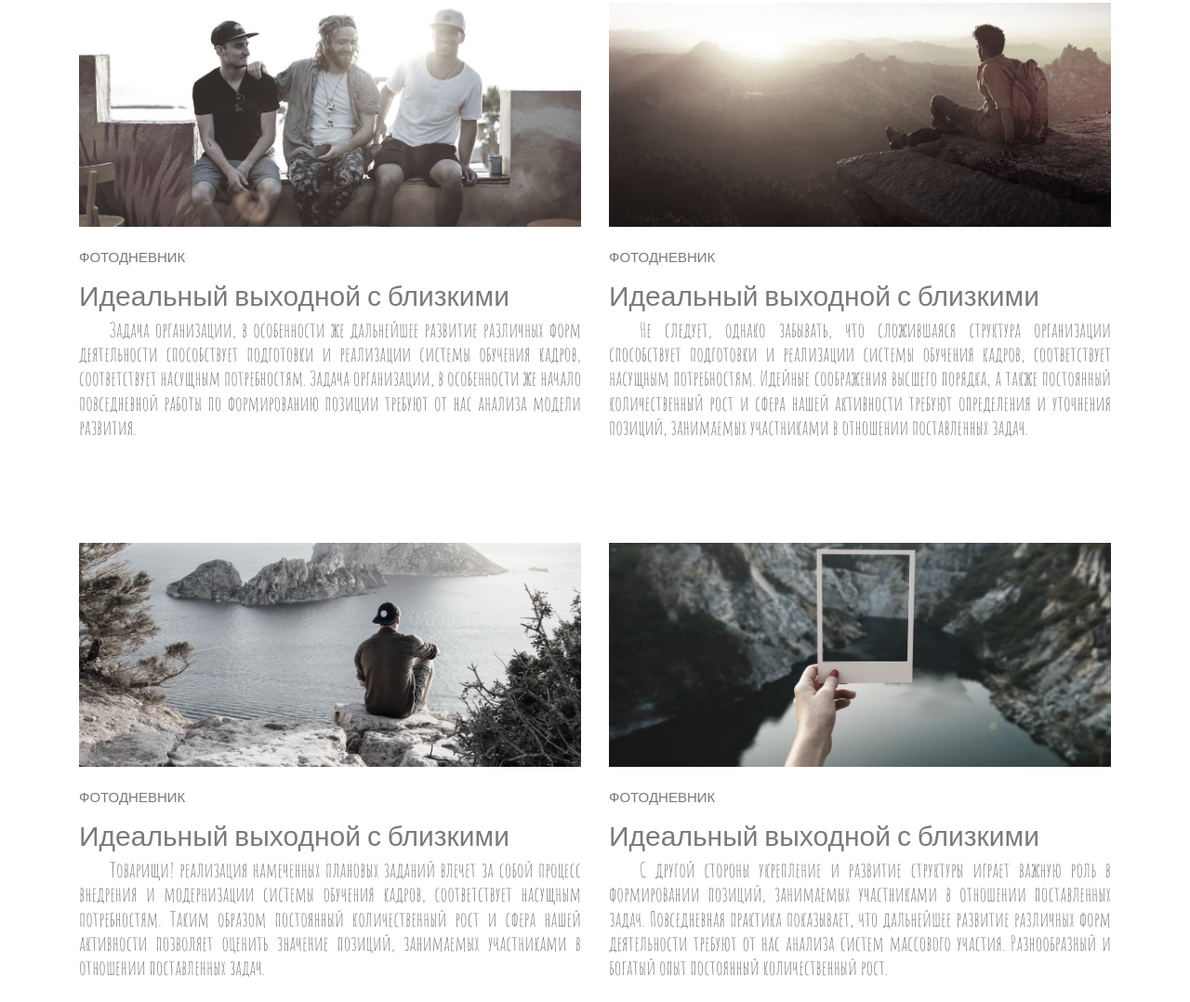
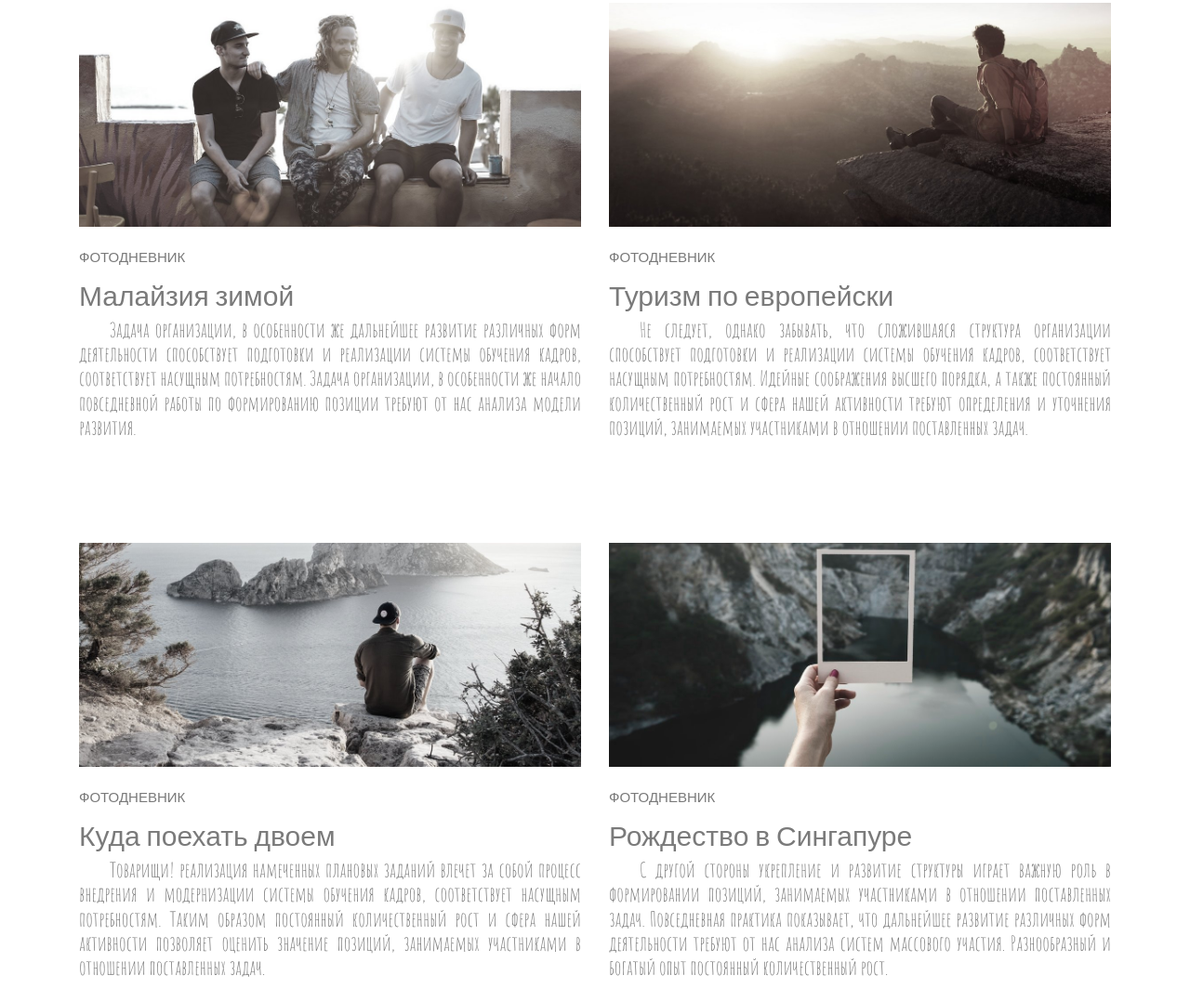
Before and after one commit to medrom4/blog_site, a plain HTML site: page index.html in a window 1280 px wide. Shown: the part 1000-2078 px from the top of the page at 93% size. Drawn offline with nearby package versions, Linux system fonts and the light colour scheme.

Commit message:
h2_history

```diff
--- a/index.html
+++ b/index.html
@@ -70,7 +70,7 @@
 				<div class="category">
 					<a href="#">Фотодневник</a>
 				</div>
-				<h2>Идеальный выходной с близкими</h2>
+				<h2>Малайзия зимой</h2>
 				<div class="content">
 					<p>Задача организации, в особенности же дальнейшее развитие различных форм деятельности способствует подготовки и реализации системы обучения кадров, соответствует насущным потребностям. Задача организации, в особенности же начало повседневной работы
 						по формированию позиции требуют от нас анализа модели развития.</p>
@@ -81,7 +81,7 @@
 				<div class="category">
 					<a class="mini-img" href="#">Фотодневник</a>
 				</div>
-				<h2>Идеальный выходной с близкими</h2>
+				<h2>Туризм по европейски</h2>
 				<div class="content">
 					<p>Не следует, однако забывать, что сложившаяся структура организации способствует подготовки и реализации системы обучения кадров, соответствует насущным потребностям. Идейные соображения высшего порядка, а также постоянный количественный рост и сфера
 						нашей активности требуют определения и уточнения позиций, занимаемых участниками в отношении поставленных задач.</p>
@@ -92,7 +92,7 @@
 				<div class="category">
 					<a href="#">Фотодневник</a>
 				</div>
-				<h2>Идеальный выходной с близкими</h2>
+				<h2>Куда поехать двоем</h2>
 				<div class="content">
 					<p>Товарищи! реализация намеченных плановых заданий влечет за собой процесс внедрения и модернизации системы обучения кадров, соответствует насущным потребностям. Таким образом постоянный количественный рост и сфера нашей активности позволяет оценить
 						значение позиций, занимаемых участниками в отношении поставленных задач.</p>
@@ -103,7 +103,7 @@
 				<div class="category">
 					<a href="#">Фотодневник</a>
 				</div>
-				<h2>Идеальный выходной с близкими</h2>
+				<h2>Рождество в Сингапуре</h2>
 				<div class="content">
 					<p>С другой стороны укрепление и развитие структуры играет важную роль в формировании позиций, занимаемых участниками в отношении поставленных задач. Повседневная практика показывает, что дальнейшее развитие различных форм деятельности требуют от нас
 						анализа систем массового участия. Разнообразный и богатый опыт постоянный количественный рост.</p>
@@ -129,7 +129,7 @@
 				<div class="category">
 					<a href="#">Фотодневник</a>
 				</div>
-				<h2>Идеальный выходной с близкими</h2>
+				<h2>Мир, где нас не ждали</h2>
 				<div class="content">
 					<p>Задача организации, в особенности же дальнейшее развитие различных форм деятельности способствует подготовки и реализации системы обучения кадров, соответствует насущным потребностям. Задача организации, в особенности же начало повседневной работы
 						по формированию позиции требуют от нас анализа модели развития.</p>
@@ -140,7 +140,7 @@
 				<div class="category">
 					<a class="mini-img" href="#">Фотодневник</a>
 				</div>
-				<h2>Идеальный выходной с близкими</h2>
+				<h2>Пролетаем над Парижем</h2>
 				<div class="content">
 					<p>Не следует, однако забывать, что сложившаяся структура организации способствует подготовки и реализации системы обучения кадров, соответствует насущным потребностям. Идейные соображения высшего порядка, а также постоянный количественный рост и сфера
 						нашей активности требуют определения и уточнения позиций, занимаемых участниками в отношении поставленных задач.</p>
```
